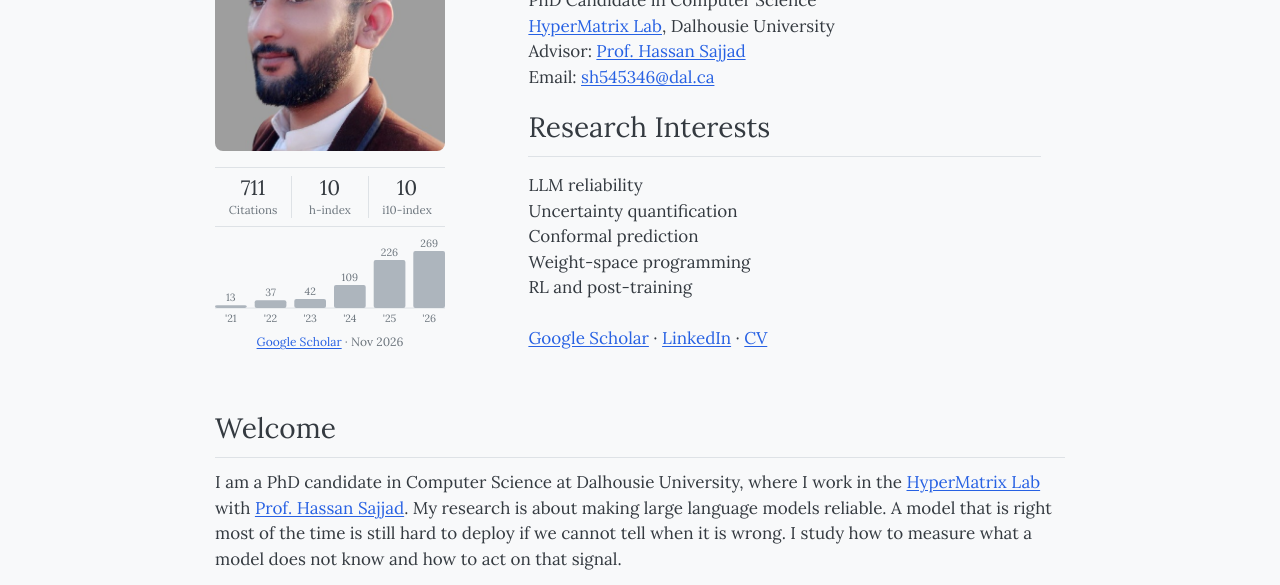
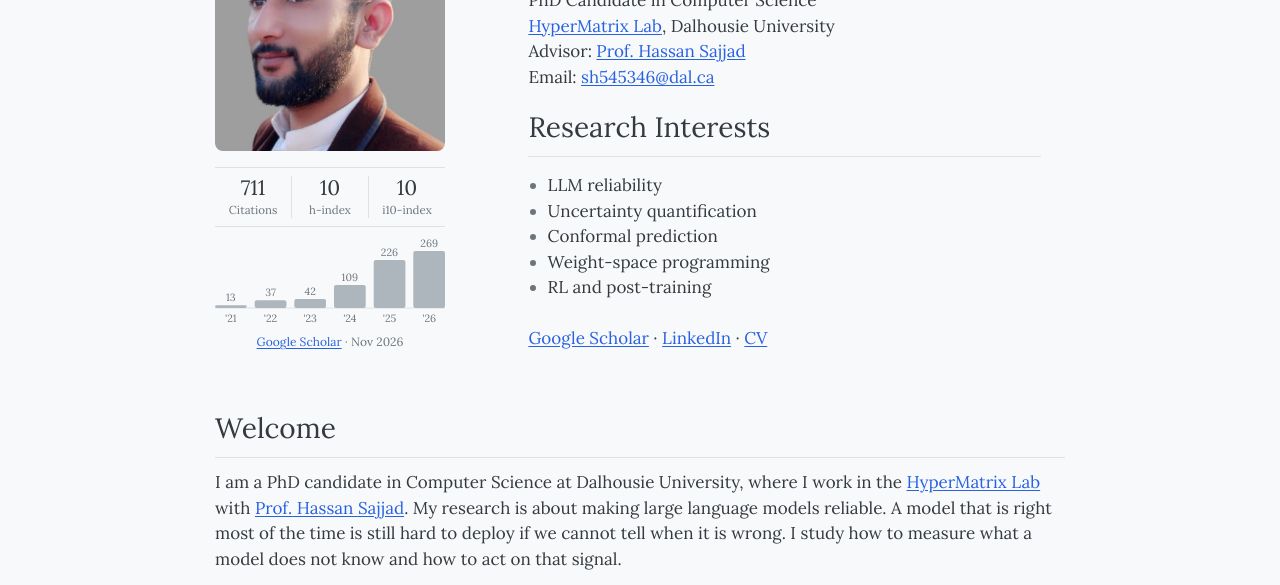
Before and after one commit to sher-badshah4672/sher-badshah4672.github.io, a plain HTML site: page index.html in a window 1280 px wide. Shown: the part 191-776 px from the top of the page. Drawn offline with Linux system fonts and the light colour scheme.

Commit message:
Bullet research interests
Co-Authored-By: Claude Opus 5.5 <noreply@anthropic.com>

```diff
--- a/index.html
+++ b/index.html
@@ -11,7 +11,7 @@
 <meta property="og:image" content="https://sher-badshah4672.github.io/images/sher.jpg">
 <meta property="og:url" content="https://sher-badshah4672.github.io/">
 <meta name="twitter:card" content="summary">
-<link rel="stylesheet" href="style.css?v=202611162257">
+<link rel="stylesheet" href="style.css?v=202611162259">
 </head>
 <body class="home">
 <nav class="navbar"><div class="inner">
@@ -46,11 +46,13 @@
     Advisor: <a href="https://hsajjad.github.io/" target="_blank" rel="noopener">Prof. Hassan Sajjad</a><br>
     Email: <a href="mailto:sh545346@dal.ca">sh545346@dal.ca</a></p>
     <h2 id="interests">Research Interests</h2>
-    <p class="interests">LLM reliability<br>
-    Uncertainty quantification<br>
-    Conformal prediction<br>
-    Weight-space programming<br>
-    RL and post-training</p>
+    <ul class="interests">
+      <li>LLM reliability</li>
+      <li>Uncertainty quantification</li>
+      <li>Conformal prediction</li>
+      <li>Weight-space programming</li>
+      <li>RL and post-training</li>
+    </ul>
     <p class="links"><a href="https://scholar.google.ca/citations?user=oxMDd5sAAAAJ&amp;hl=en" target="_blank" rel="noopener">Google Scholar</a> · <a href="https://www.linkedin.com/in/sher-badshah-b681a9245" target="_blank" rel="noopener">LinkedIn</a> · <a href="files/sher_badshah_cv.pdf" target="_blank" rel="noopener">CV</a></p>
   </div>
   </div>
--- a/style.css
+++ b/style.css
@@ -122,4 +122,6 @@ footer { color: var(--muted); font-size: .9rem; text-align: center; padding: 16p
 .columns .column:last-child .links { margin-top: auto; margin-bottom: 0; padding-top: 14px; }
 .columns .column:first-child .scholar-note { line-height: 1.5; }
 
-.columns .column:last-child .interests { margin: 0; }
+.columns .column:last-child .interests { margin: 0; padding-left: 1.2rem; }
+.interests li { margin: 0; }
+.interests li::marker { color: var(--muted); }
```
Also changed, not shown: about/index.html (+1 -1 lines), papers/index.html (+1 -1 lines), teaching/index.html (+1 -1 lines), 1 other file.
